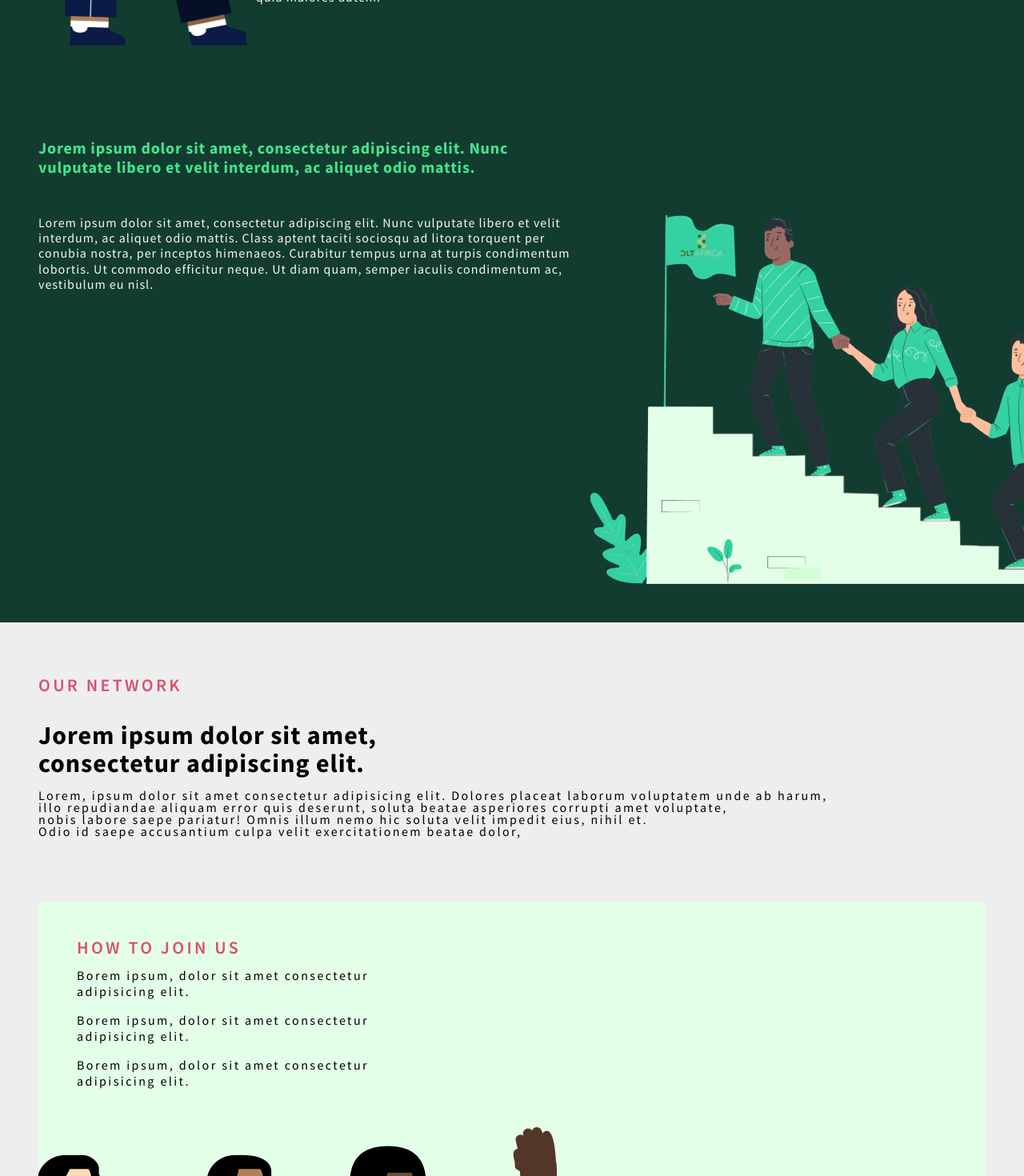
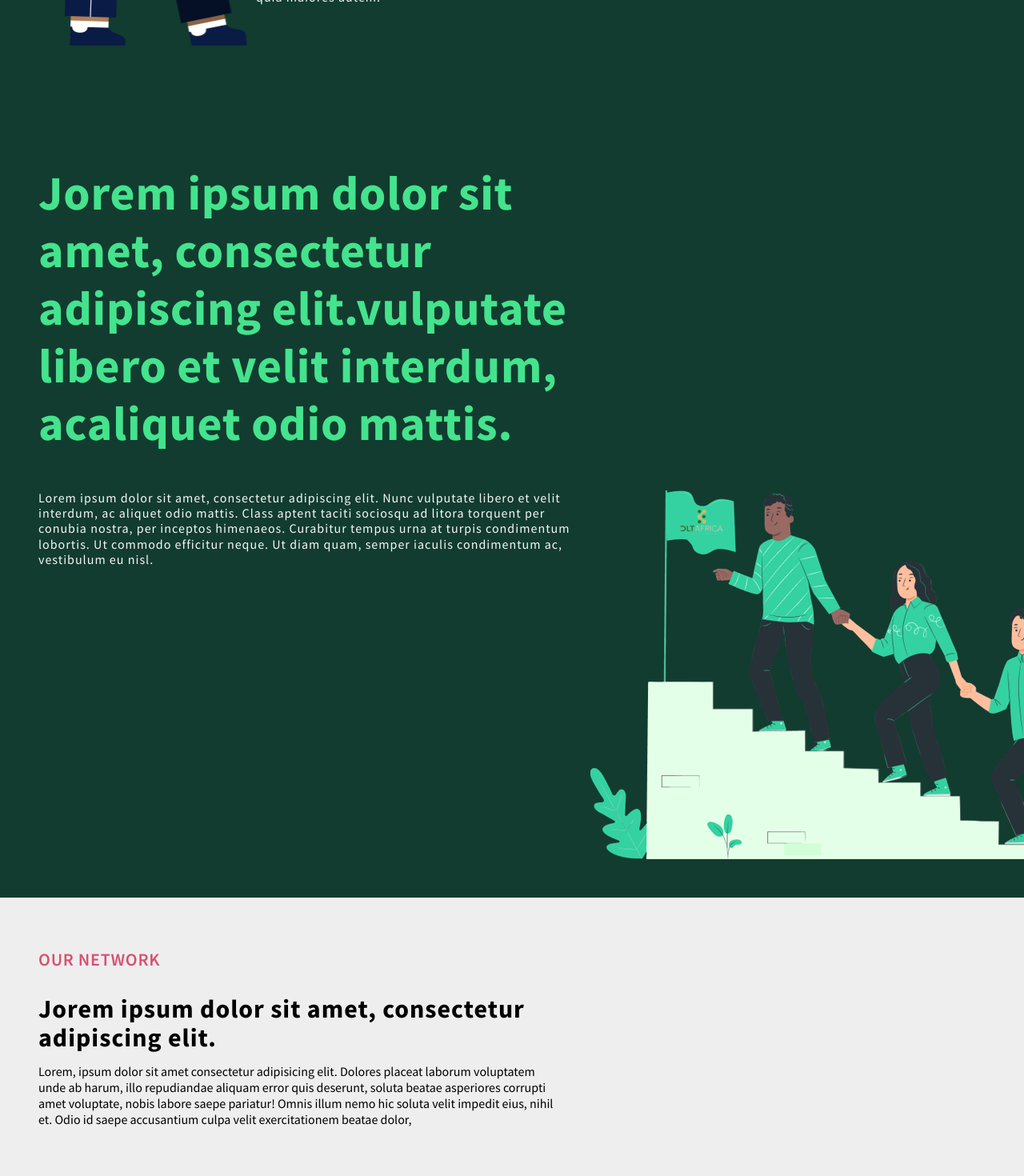
Before and after one commit to Mentor-Ntech/DLT-Website, a React (Create React App) app: page / in a window 1280 px wide. Shown: the part 1330-2800 px from the top of the page at 80% size. Built offline with nearby package versions, Linux system fonts and the light colour scheme; no server answers.

Commit message:
basic-correction

```diff
--- a/src/App.scss
+++ b/src/App.scss
@@ -18,6 +18,7 @@ h2 {
   line-height: 1.2;
   color: var(--secondary-color);
   letter-spacing: 0.8px;
+
 }
 
 h3 {
--- a/src/component/Footer/Footer.scss
+++ b/src/component/Footer/Footer.scss
@@ -1,6 +1,15 @@
 .footer {
   background-color: var(--black-color);
   padding: 5rem 3rem;
+
+  @media screen and (max-width: 2000px) {
+    width: 100vw;
+
+  }
+  @media screen and (max-width: 360px) {
+    width: 100%;
+    overflow: hidden;
+  }
 
   .footCon {
     display: flex;
@@ -187,6 +196,7 @@
     font-size: 10px;
 }
 
+
   @media screen and (max-width: 320px) {
   font-size: 10px;
   width: 100%;
--- a/src/homepage/About/About.scss
+++ b/src/homepage/About/About.scss
@@ -43,9 +43,7 @@
         @media screen and (max-width: 1024px) {
             width: 100%;
             order: 2;
-
         }
-
 
     }
 
@@ -60,8 +58,12 @@
                 font-size: 35px;
             }
 
-            @media screen and (max-width: 768px){
-                font-size: 12px;
+            @media screen and (max-width: 1024px){
+                font-size: 20px;
+            }
+
+            @media screen and (max-width: 912px){
+                font-size: 18px;
             }
         }
 
@@ -102,6 +104,12 @@
             }
         }
 
+        @media screen and (max-width: 1200px) {
+            h2 {
+                font-size: 38px;
+            }
+        }
+
         @media screen and (max-width: 768px) {
             h2 {
                 font-size: 28px;
@@ -110,7 +118,7 @@
 
         @media screen and (max-width: 480px) {
             h2 {
-                font-size: 20px;
+                font-size: 25px;
             }
         }
 
@@ -130,7 +138,7 @@
 
     @media screen and (max-width: 1024px) {
         flex-direction: column;
-        padding-bottom: 8rem;
+        padding-bottom: 5rem;
     }
 
     @media screen and (max-width: 320px) {
--- a/src/homepage/Header/Header.scss
+++ b/src/homepage/Header/Header.scss
@@ -136,7 +136,15 @@
   }
 
   @media screen and (max-width: 912px) {
-    height: 40vh;
+    height: 80vh;
+  }
+
+  @media screen and (max-width: 600px) {
+    height: 50vh;
+  }
+
+  @media screen and (max-width: 414px) {
+    height: 30vh;
   }
 }
 
--- a/src/homepage/Network/Network.jsx
+++ b/src/homepage/Network/Network.jsx
@@ -3,23 +3,21 @@ import "./Network.scss";
 
 const Network = () => {
   return (
-      <section className="ourNetworkCon container">
+    <section className="ourNetworkCon">
       <div className="title">
         <h2>OUR NETWORK</h2>
         <h4>
-            Jorem ipsum dolor sit amet, <br />
+          Jorem ipsum dolor sit amet,
           consectetur adipiscing elit.
         </h4>
         <div className="paragraph">
           <p>
             Lorem, ipsum dolor sit amet consectetur adipisicing elit. Dolores
-              placeat laborum voluptatem unde ab harum, <br />
-              illo repudiandae aliquam error quis deserunt, soluta beatae
-              asperiores corrupti amet voluptate,
-              <br />
-              nobis labore saepe pariatur! Omnis illum nemo hic soluta velit
-              impedit eius, nihil et. <br />
-              Odio id saepe accusantium culpa velit exercitationem beatae dolor,
+            placeat laborum voluptatem unde ab harum, illo repudiandae aliquam
+            error quis deserunt, soluta beatae asperiores corrupti amet
+            voluptate, nobis labore saepe pariatur! Omnis illum nemo hic soluta
+            velit impedit eius, nihil et. Odio id saepe accusantium culpa velit
+            exercitationem beatae dolor,
           </p>
         </div>
       </div>
--- a/src/homepage/Network/Network.scss
+++ b/src/homepage/Network/Network.scss
@@ -1,10 +1,9 @@
 .ourNetworkCon {
   background-color: var(--light-color);
-  padding: 4rem 0;
+  padding-top: 4rem;
 }
 
 .title {
-  font-family: Source Sans Pro;
   font-size: 22px;
   padding-bottom: 2rem;
   margin: 0 3rem;
@@ -13,12 +12,8 @@
 .title > h2 {
   margin-bottom: 2rem;
   color: var(--honey-color);
-  font-family: "Source Sans Pro";
-  font-style: normal;
   font-weight: 600;
   font-size: 22px;
-  line-height: 28px;
-  letter-spacing: 0.15em;
 }
 
 .title > h4 {
@@ -28,54 +23,67 @@
   letter-spacing: 1px;
 }
 
+.paragraph,
+h4 {
+  width: 55%;
+}
+
 .paragraph > p {
-  font-family: "Source Sans Pro";
-  font-style: normal;
   font-weight: 400;
   font-size: 16px;
-  line-height: 15px;
-  letter-spacing: 0.15em;
 }
 
 .joinCon {
   margin: 3rem 3rem 0 3rem;
   background-color: #e4ffe8;
-  border-radius: 10px;
+  border-top-left-radius: 10px;
+  border-top-right-radius: 10px;
 }
+
 .joinCon2 {
   padding: 3rem;
 }
 
 .joinCon > h2 {
-  font-family: "Source Sans Pro";
   margin-bottom: 2rem;
   color: var(--honey-color);
 }
 
 .pContent {
   margin-top: 1rem;
-  font-family: "Source Sans Pro";
-  font-style: normal;
   font-weight: 400;
   font-size: 16px;
-  line-height: 20px;
-  letter-spacing: 0.15em;
 }
 
 .joinCon2 > h2 {
-  // margin-bottom: 2rem
   color: var(--honey-color);
-  font-family: "Source Sans Pro";
-  font-style: normal;
   font-weight: 600;
   font-size: 22px;
-  line-height: 18px;
-  letter-spacing: 0.15em;
+}
+
+// Media queries
+
+@media screen and (max-width: 912px) {
+  .joinCon2 > h2 {
+    font-size: 30px;
+  }
 }
 
 @media screen and (max-width: 768px) {
   .networkPic {
     display: none;
+  }
+
+  .paragraph,
+h4 {
+  width: 100%;
+}
+}
+
+@media screen and (max-width: 540px) {
+  .joinCon {
+    width: 100%;
+    margin-left: 0;
   }
 }
 
@@ -89,27 +97,6 @@
 }
 
 @media screen and (max-width: 360px) {
-  .title > h4 {
-    font-size: 14px;
-  }
-
-  .paragraph > p {
-    font-style: 10px;
-    font-weight: 300;
-    font-size: 14px;
-    line-height: normal;
-    letter-spacing: 2px;
-  }
-
-  .pContent {
-    font-size: 12px;
-  }
-}
-
-@media screen and (max-width: 360px) {
-  .joinCon2 > h2 {
-    font-size: 16px;
-  }
 
   .joinCon {
     // margin: 3rem 3rem 0 3rem;
@@ -134,20 +121,18 @@
   .title > p {
     font-size: 12px;
   }
+}
 
-  .networkPic {
-    display: none;
+@media screen and (max-width: 320px) {
+  .title > h2 {
+    font-size: 16px;
   }
 
-  .joinCon2 > h2 {
-    font-size: 14px;
+  .title > h4 {
+    font-size: 22px;
   }
 
-  .pContent {
+  .title > p {
     font-size: 12px;
   }
-
-  .paragraph > p {
-    font-size: 14px;
-  }
 }
--- a/src/homepage/Step/Step.jsx
+++ b/src/homepage/Step/Step.jsx
@@ -6,8 +6,8 @@ const Step = () => {
     <section className='sectionStep'>
       <h2 className='stepHeading'>
       Jorem ipsum dolor sit amet, consectetur adipiscing elit.
-      <span> Nunc <br/> vulputate libero et velit interdum,
-      ac aliquet odio mattis.</span>
+      <span>vulputate libero et velit interdum,
+      acaliquet odio mattis.</span>
       </h2>
 
       <div className='stepCon'>
--- a/src/homepage/Step/Step.scss
+++ b/src/homepage/Step/Step.scss
@@ -1,12 +1,24 @@
 .sectionStep {
-    padding: 3rem 0 3rem 3rem;
+    padding: 5rem 0 3rem 3rem;
 
     @media screen and (min-width: 2000px) {
-        padding: 3rem;
+        // padding: 3rem;
+    }
+
+    @media screen and (max-width: 768px) {
+        padding: 4rem 3rem;
     }
 
     @media screen and (max-width: 600px) {
-        padding: 3rem;
+        padding: 5rem 2.5rem;
+    }
+
+    @media screen and (max-width: 540px) {
+        padding: 9rem 2.3rem;
+    }
+
+    @media screen and (max-width: 376px) {
+        padding: 10rem 2.2rem;
     }
 
     .stepCon {
@@ -21,51 +33,51 @@
             line-height: 1.2;
 
             @media screen and (min-width: 2000px) {
-                font-size: 60px;
+                font-size: 40px;
             }
             @media screen and (max-width: 1024px) {
-                font-size: 25px;
+                font-size: 20px;
             }
 
-            @media screen and (max-width: 900px) {
-                font-size: 15px;
+            @media screen and (max-width: 912px) {
+                font-size: 18px;
             }
         }
     }
 
 
-    .stepHeading {
+    .stepHeading{
         margin-bottom: 3rem;
+        font-size: 60px;
+        width: 60%;
 
         @media screen and (min-width: 2000px) {
-            font-size: 60px;
             margin-bottom: 2rem;
         }
 
         @media screen and (max-width: 1200px) {
-            font-size: 80px;
+            font-size: 38px;
             margin-bottom: 2rem;
         }
 
-        @media screen and (max-width: 1024px) {
-            font-size: 25px;
-        }
-
-        @media screen and (min-width: 900px) {
-            font-size: 20px;
-        }
-
-        @media screen and (max-width: 400px) {
-            font-size: 1.5rem;
-        }
-        @media screen and (max-width: 360px) {
-            font-size: 1.3rem;
+        @media screen and (max-width: 912px) {
+            font-size: 30px;
+            width: 100%;
         }
 
         @media screen and (max-width: 768px) {
             span {
                 color: white;
             }
+
+        }
+
+        @media screen and (max-width: 480px) {
+             font-size: 25px;
+        }
+
+        @media screen and (max-width: 320px) {
+            font-size: 20px;
         }
 
 
@@ -85,21 +97,6 @@
         }
 
         @media screen and (max-width: 768px) {
-            width: 30%;
-        }
-
-        @media screen and (max-width: 600px) {
-            display: none;
-        }
-
-        @media screen and (max-width: 400px) {
-            display: none;
-        }
-        @media screen and (max-width: 450px) {
-            display: none;
-
-        }
-        @media screen and (max-width: 480px) {
             display: none;
 
         }
--- a/src/pages/Congrat/Congrat.scss
+++ b/src/pages/Congrat/Congrat.scss
@@ -12,9 +12,6 @@
   width: 100%;
   height: 100vh;
   font-size: 45px;
-    width: 100%;
-    height: 60vh;
-
 
   h2 {
     color: var(--honey-color);
--- a/src/pages/JoinUs/JoinUs.jsx
+++ b/src/pages/JoinUs/JoinUs.jsx
@@ -3,7 +3,6 @@ import * as yup from "yup";
 import { useForm } from "react-hook-form";
 import { yupResolver } from "@hookform/resolvers/yup";
 import { useState } from "react";
-import Congrat from "../Congrat/Congrat";
 import { Navigate } from "react-router-dom";
 
 import { client } from "../../client";
@@ -52,7 +51,7 @@ const JoinUs = () => {
       .required("Phone Number is required")
       .matches(
         /([0-9\s\-]{7,})(?:\s*(?:#|x\.?|ext\.?|extension)\s*(\d+))?$/,
-        "Phone Number musst be valid"
+        "Phone Number must be valid"
       ),
     AcadQual: yup
       .string()
```
Lines whose indentation alone changed are shown as unchanged.
